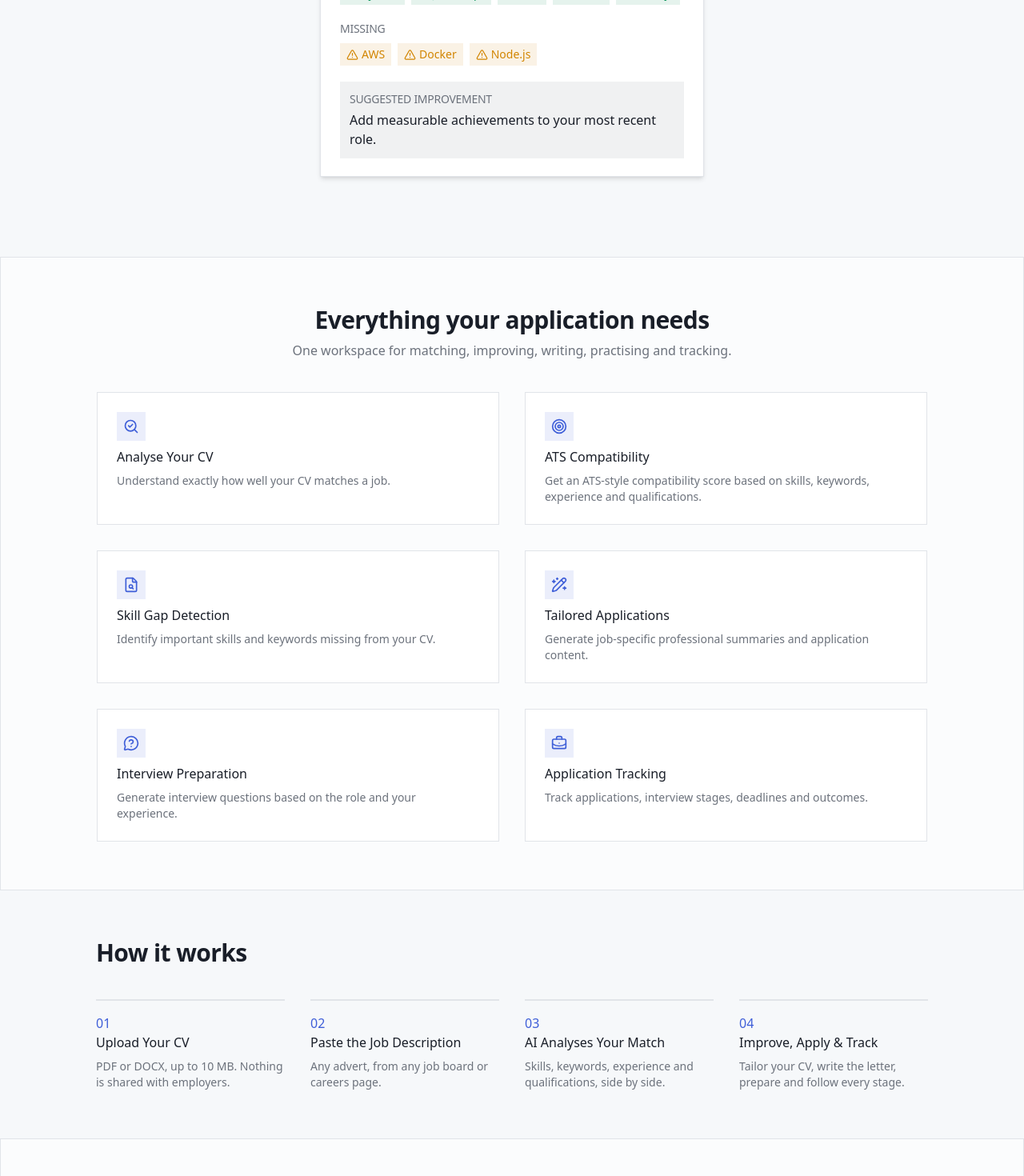
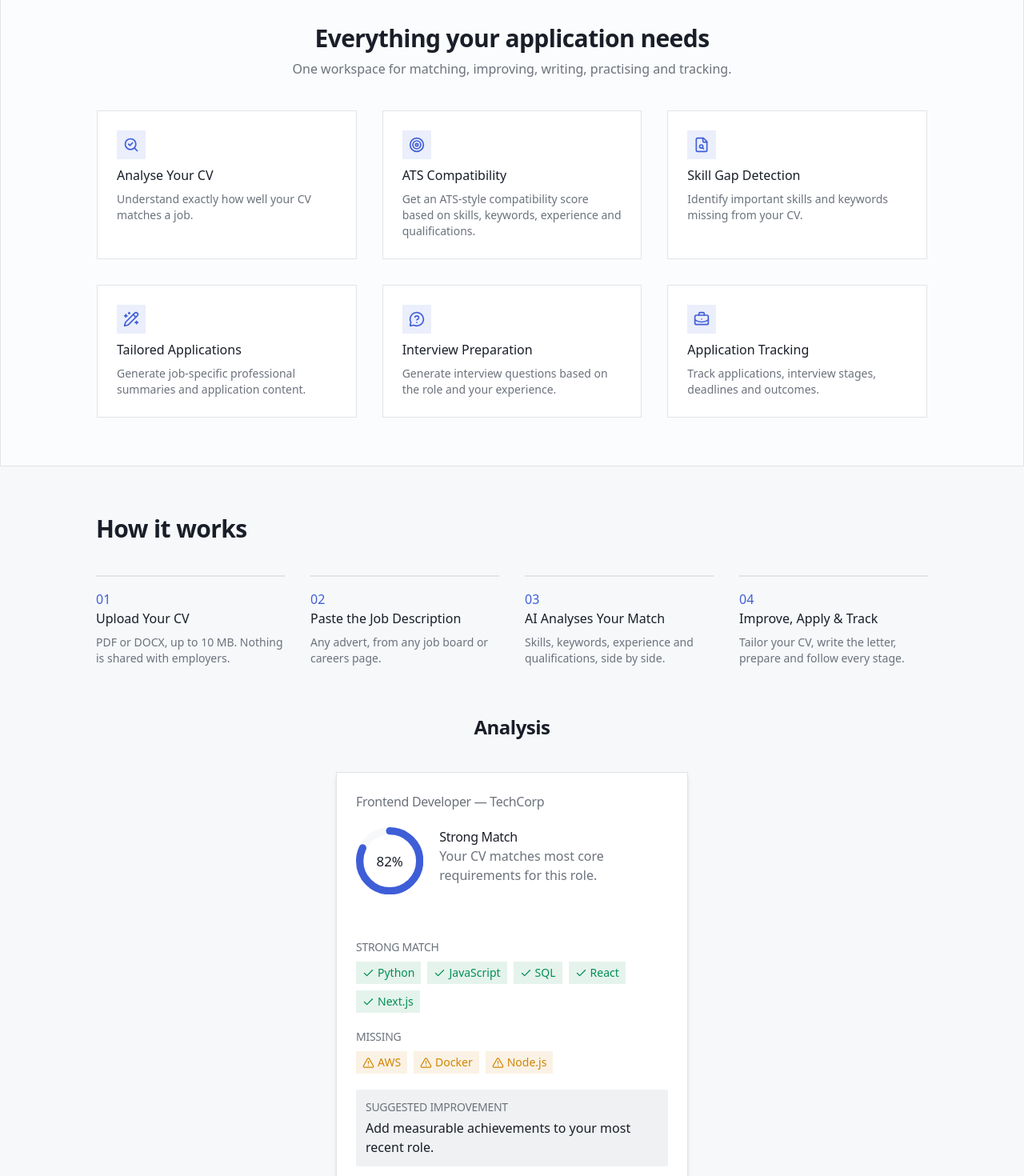
Before and after one commit to SnowyParis/RacketAI, a React (Vite) app: page / in a window 1280 px wide. Shown: the part 760-2230 px from the top of the page at 80% size. Built offline with nearby package versions, Linux system fonts and the light colour scheme.

Commit message:
Edit & move Home card for responsive design

```diff
--- a/src/pages/Home.jsx
+++ b/src/pages/Home.jsx
@@ -59,15 +59,15 @@ const steps = [
     },
 ];
 
-const matches = ["Python", "JavaScript", "SQL", "React", "Next.js", ];
+const matches = ["Python", "JavaScript", "SQL", "React", "Next.js",];
 
-const missing = ["AWS", "Docker", "Node.js", ];
+const missing = ["AWS", "Docker", "Node.js",];
 
 
 function Home() {
     return (
         <div className="">
-            <section className="mx-25 mt-20 mb-25">
+            <section className="mx-25 mt-30 mb-20 h-[57vh]">
                 <div className="flex flex-col gap-5 text-center items-center">
                     <h1 className="mx-5 text-2xl min-[450px]:text-3xl sm:text-4xl md:text-5xl font-bold w-80 min-[450px]:w-100 min-[550px]:w-120 sm:w-150 md:w-210 leading-8 min-[450px]:leading-10 md:leading-13">Land Your Next Job With an AI-Powered Application Assistant</h1>
                     <p className="text-md sm:text-lg text-muted-foreground w-70 min-[550px]:w-90 sm:w-100 md:w-130">
@@ -79,23 +79,55 @@ function Home() {
                         // to="/signup"
                         aria-label="Analyse my CV"
                         className="font-medium w-35 mt-4 px-3 py-2 border-2 border-secondary-foreground hover:bg-muted-foreground/10 transition">
-                            Analyse my CV
+                        Analyse my CV
                     </Link>
                 </div>
+            </section>
 
-                <div className="flex my-20 items-center justify-center">
-                    <div className="relative p-6 w-110 min-[550px]:w-120 h-135 min-[550px]:h-120 min-[684px]:h-115 bg-card shadow-md border-1 border-border">
+            <section className="px-9 sm:px-15 lg:px-30 py-15 bg-destructive-foreground border-1 border-border">
+                <div className="text-center items-center">
+                    <h1 className="pb-2 text-3xl font-bold">Everything your application needs</h1>
+                    <p className="text-md text-muted-foreground">One workspace for matching, improving, writing, practising and tracking.</p>
+                </div>
+
+                <div className="mt-10 grid gap-8 grid-cols-1 min-[700px]:grid-cols-2 min-[880px]:grid-cols-3">
+                    {features.map((feature, index) => (
+                        <div key={index} className="bg-popover border-1 border-border p-6">
+                            <feature.icon size={25} className="mb-2 text-primary bg-primary/10 w-9 h-9 p-2" />
+                            <span className="text-md text-foreground font-medium">{feature.title}</span>
+                            <p className="pt-2 text-sm text-muted-foreground">{feature.description}</p>
+                        </div>
+                    ))}
+                </div>
+            </section>
+
+            <section className="px-9 sm:px-15 lg:px-30 py-15">
+                <h1 className="text-3xl font-bold">How it works</h1>
+
+                <div className="mt-10 grid gap-8 grid-cols-1 min-[700px]:grid-cols-2 min-[880px]:grid-cols-4">
+                    {steps.map((step, index) => (
+                        <div key={index} className="flex flex-col border-t-2 border-border">
+                            <span className="pt-4 text-md text-primary font-medium">{step.number}</span>
+                            <span className="text-md text-foreground font-medium">{step.title}</span>
+                            <p className="pt-2 text-sm text-muted-foreground">{step.description}</p>
+                        </div>
+                    ))}
+                </div>
+
+                <div className="flex flex-col mt-15 mb-10 items-center justify-center">
+                    <h3 className="mb-10 text-2xl font-bold">Analysis</h3>
+
+                    <div className=" p-6 w-110 h-150 min-[550px]:h-130 bg-card shadow-md border-1 border-border">
                         <h3 className="text-muted-foreground font-medium">Frontend Developer — TechCorp</h3>
-                        <div className="absolute top-7 right-7 px-2 py-1 w-17 text-sm text-primary bg-primary-soft">Analysis</div>
 
-                        <div className="flex max-[550px]:flex-col gap-5 items-center pt-5">
-                            <div className="w-25 h-25 font-medium text-md">
+                        <div className="flex max-[550px]:flex-col gap-5 pt-5">
+                            <div className="w-30 h-30 font-medium text-md">
                                 <CircularProgressbar
                                     value={82}
                                     text={"82%"}
                                     strokeWidth={11}
-                                    classes={{text: "fill-foreground [text-anchor:middle] [dominant-baseline:central]", path: "stroke-primary transition-all duration-500 ease-in-out", trail: "stroke-background"}}
-                                    styles={buildStyles({ strokeLinecap: 'round', textSize: '20px', })}/>
+                                    classes={{ text: "fill-foreground [text-anchor:middle] [dominant-baseline:central]", path: "stroke-primary transition-all duration-500 ease-in-out", trail: "stroke-background" }}
+                                    styles={buildStyles({ strokeLinecap: 'round', textSize: '20px', })} />
                             </div>
 
                             <div className="flex flex-col">
@@ -104,7 +136,7 @@ function Home() {
                             </div>
                         </div>
 
-                        <div className="">
+                        <div>
                             <h3 className="pt-5 pb-2 text-sm text-muted-foreground font-medium">STRONG MATCH</h3>
 
                             <div className="flex flex-wrap gap-2">
@@ -138,37 +170,6 @@ function Home() {
                 </div>
             </section>
 
-            <section className="px-9 sm:px-15 lg:px-30 py-15 bg-destructive-foreground border-1 border-border">
-                <div className="text-center items-center">
-                    <h1 className="pb-2 text-3xl font-bold">Everything your application needs</h1>
-                    <p className="text-md text-muted-foreground">One workspace for matching, improving, writing, practising and tracking.</p>
-                </div>
-
-                <div className="max-sm:pl-20 mt-10 grid gap-8 grid-cols-1 sm:grid-cols-2 min-[880px]:grid-cols-3">
-                    {features.map((feature, index) => (
-                        <div key={index} className="max-sm:w-80 bg-popover border-1 border-border p-6">
-                            <feature.icon size={25} className="mb-2 text-primary bg-primary/10 w-9 h-9 p-2" />
-                            <span className="text-md text-foreground font-medium">{feature.title}</span>
-                            <p className="pt-2 text-sm text-muted-foreground">{feature.description}</p>
-                        </div>
-                    ))}
-                </div>
-            </section>
-
-            <section className="px-30 py-15">
-                <h1 className="text-3xl font-bold">How it works</h1>
-
-                <div className="mt-10 grid gap-8 md:grid-cols-4">
-                    {steps.map((step, index) => (
-                        <div key={index} className="flex flex-col border-t-2 border-border">
-                            <span className="pt-4 text-md text-primary font-medium">{step.number}</span>
-                            <span className="text-md text-foreground font-medium">{step.title}</span>
-                            <p className="pt-2 text-sm text-muted-foreground">{step.description}</p>
-                        </div>
-                    ))}
-                </div>
-            </section>
-
             <section className="px-30 py-15 bg-destructive-foreground border-1 border-border">
                 <div className="flex flex-col gap-5 text-center items-center">
                     <h1 className="text-2xl min-[560px]:text-3xl font-bold w-80 min-[470px]:w-110 md:w-150">Built for honest, effective applications</h1>
@@ -178,7 +179,7 @@ function Home() {
                         // to="/signup"
                         aria-label="Analyse my CV"
                         className="font-medium w-35 mt-2 px-3 py-2 border-2 border-secondary-foreground hover:bg-muted-foreground/10 transition">
-                            Analyse my CV
+                        Analyse my CV
                     </Link>
                 </div>
             </section>
```
